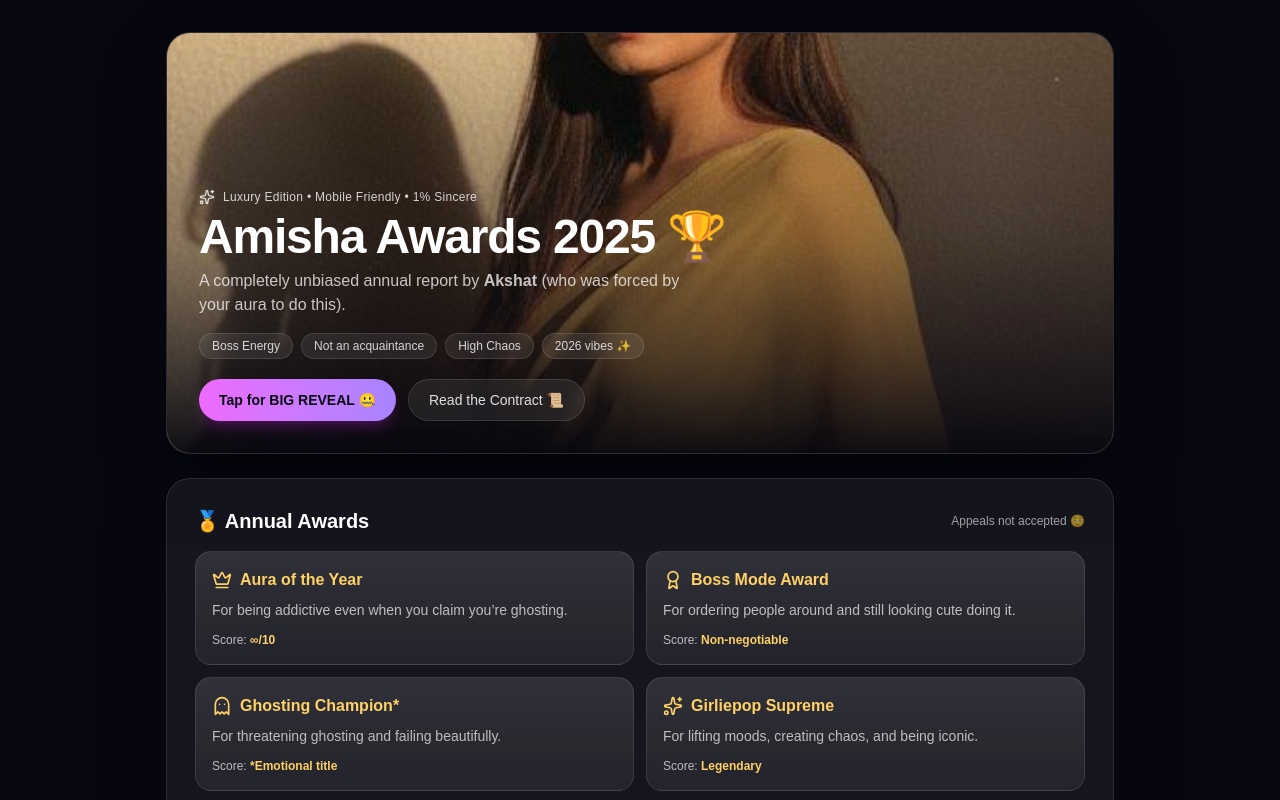
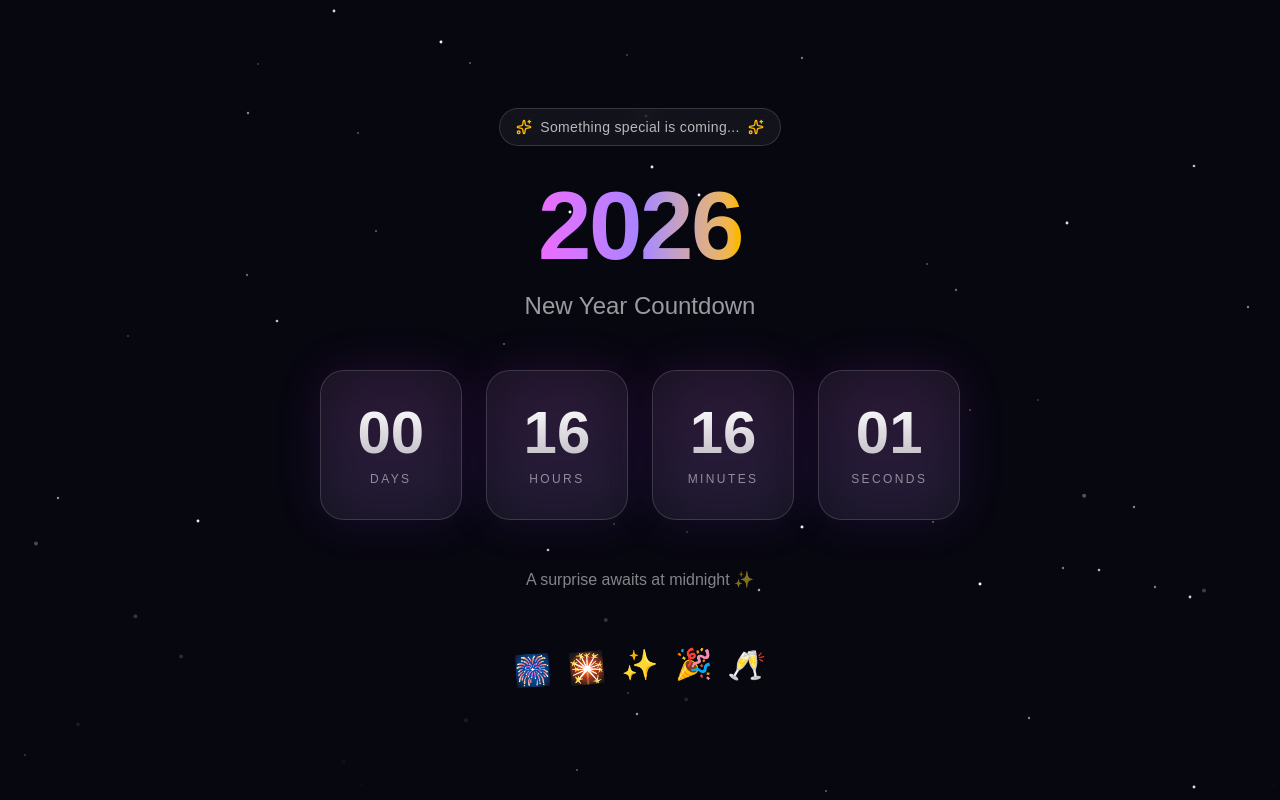
Before and after one commit to aka2910/amisha-nye, a Next.js app: page / in a window 1280 px wide. Shown: the top 800 px of the page. Built offline with nearby package versions, Linux system fonts and the light colour scheme.

Commit message:
initial commit 3

```diff
--- a/app/page.tsx
+++ b/app/page.tsx
@@ -1,7 +1,7 @@
 "use client";
 
 import { motion, AnimatePresence } from "framer-motion";
-import { useMemo, useState } from "react";
+import { useMemo, useState, useEffect } from "react";
 import Image from "next/image";
 import {
   Sparkles,
@@ -30,17 +30,250 @@ const glassCard =
 const pill =
   "rounded-full border border-white/12 bg-white/8 px-3 py-1 text-xs text-white/80 backdrop-blur";
 
+// Countdown Timer Component
+function CountdownTimer({ onComplete }: { onComplete: () => void }) {
+  const [timeLeft, setTimeLeft] = useState({
+    days: 0,
+    hours: 0,
+    minutes: 0,
+    seconds: 0,
+  });
+  const [mounted, setMounted] = useState(false);
+
+  useEffect(() => {
+    setMounted(true);
+
+    const calculateTimeLeft = () => {
+      // Target: Midnight on January 1st, 2026 (after 11:59 PM Dec 31, 2025)
+      const targetDate = new Date("2026-01-01T00:00:00");
+      const now = new Date();
+      const difference = targetDate.getTime() - now.getTime();
+
+      if (difference <= 0) {
+        onComplete();
+        return { days: 0, hours: 0, minutes: 0, seconds: 0 };
+      }
+
+      return {
+        days: Math.floor(difference / (1000 * 60 * 60 * 24)),
+        hours: Math.floor((difference / (1000 * 60 * 60)) % 24),
+        minutes: Math.floor((difference / 1000 / 60) % 60),
+        seconds: Math.floor((difference / 1000) % 60),
+      };
+    };
+
+    setTimeLeft(calculateTimeLeft());
+
+    const timer = setInterval(() => {
+      const newTimeLeft = calculateTimeLeft();
+      setTimeLeft(newTimeLeft);
+    }, 1000);
+
+    return () => clearInterval(timer);
+  }, [onComplete]);
+
+  if (!mounted) {
+    return null;
+  }
+
+  const timeBlocks = [
+    { label: "Days", value: timeLeft.days },
+    { label: "Hours", value: timeLeft.hours },
+    { label: "Minutes", value: timeLeft.minutes },
+    { label: "Seconds", value: timeLeft.seconds },
+  ];
+
+  return (
+    <main className="min-h-screen bg-[#070710] text-white overflow-hidden relative flex items-center justify-center">
+      {/* Animated background */}
+      <div className="pointer-events-none fixed inset-0 -z-10">
+        <div className={`absolute inset-0 ${shimmer}`} />
+        <div className="absolute left-[-200px] top-[-200px] h-[520px] w-[520px] rounded-full bg-fuchsia-500/25 blur-[120px] animate-pulse" />
+        <div className="absolute right-[-220px] top-[15%] h-[620px] w-[620px] rounded-full bg-violet-500/25 blur-[140px] animate-pulse" style={{ animationDelay: "1s" }} />
+        <div className="absolute left-[15%] bottom-[-220px] h-[620px] w-[620px] rounded-full bg-amber-400/15 blur-[150px] animate-pulse" style={{ animationDelay: "2s" }} />
+        <div className="absolute right-[25%] top-[40%] h-[400px] w-[400px] rounded-full bg-rose-500/15 blur-[100px] animate-pulse" style={{ animationDelay: "0.5s" }} />
+      </div>
+
+      {/* Floating particles */}
+      <div className="fixed inset-0 overflow-hidden pointer-events-none">
+        {[...Array(20)].map((_, i) => (
+          <motion.div
+            key={i}
+            className="absolute w-1 h-1 bg-white/30 rounded-full"
+            initial={{
+              x: `${Math.random() * 100}vw`,
+              y: "100vh",
+              opacity: 0,
+            }}
+            animate={{
+              y: "-10vh",
+              opacity: [0, 1, 1, 0],
+            }}
+            transition={{
+              duration: Math.random() * 10 + 10,
+              repeat: Infinity,
+              delay: Math.random() * 10,
+              ease: "linear",
+            }}
+          />
+        ))}
+      </div>
+
+      {/* Stars scattered */}
+      <div className="fixed inset-0 overflow-hidden pointer-events-none">
+        {[...Array(50)].map((_, i) => (
+          <motion.div
+            key={`star-${i}`}
+            className="absolute w-0.5 h-0.5 bg-white rounded-full"
+            style={{
+              left: `${Math.random() * 100}%`,
+              top: `${Math.random() * 100}%`,
+            }}
+            animate={{
+              opacity: [0.2, 1, 0.2],
+              scale: [1, 1.5, 1],
+            }}
+            transition={{
+              duration: Math.random() * 3 + 2,
+              repeat: Infinity,
+              delay: Math.random() * 3,
+            }}
+          />
+        ))}
+      </div>
+
+      <div className="relative z-10 px-4 text-center max-w-4xl mx-auto">
+        {/* Top decoration */}
+        <motion.div
+          initial={{ opacity: 0, y: -20 }}
+          animate={{ opacity: 1, y: 0 }}
+          transition={{ duration: 0.8 }}
+          className="mb-8"
+        >
+          <div className="inline-flex items-center gap-2 px-4 py-2 rounded-full border border-white/15 bg-white/5 backdrop-blur-sm">
+            <Sparkles className="w-4 h-4 text-amber-400" />
+            <span className="text-sm text-white/70 tracking-wide">Something special is coming...</span>
+            <Sparkles className="w-4 h-4 text-amber-400" />
+          </div>
+        </motion.div>
+
+        {/* Main heading */}
+        <motion.div
+          initial={{ opacity: 0, scale: 0.9 }}
+          animate={{ opacity: 1, scale: 1 }}
+          transition={{ duration: 0.8, delay: 0.2 }}
+        >
+          <h1 className="text-5xl sm:text-7xl md:text-8xl font-black tracking-tight">
+            <span className="bg-gradient-to-r from-fuchsia-400 via-violet-400 to-amber-400 bg-clip-text text-transparent">
+              2026
+            </span>
+          </h1>
+          <p className="mt-4 text-xl sm:text-2xl text-white/60 font-light">
+            New Year Countdown
+          </p>
+        </motion.div>
+
+        {/* Countdown blocks */}
+        <motion.div
+          initial={{ opacity: 0, y: 30 }}
+          animate={{ opacity: 1, y: 0 }}
+          transition={{ duration: 0.8, delay: 0.4 }}
+          className="mt-12 grid grid-cols-4 gap-3 sm:gap-6"
+        >
+          {timeBlocks.map((block, index) => (
+            <motion.div
+              key={block.label}
+              initial={{ opacity: 0, y: 20 }}
+              animate={{ opacity: 1, y: 0 }}
+              transition={{ duration: 0.5, delay: 0.5 + index * 0.1 }}
+              className="relative group"
+            >
+              <div className="absolute inset-0 bg-gradient-to-b from-fuchsia-500/20 to-violet-500/20 rounded-2xl sm:rounded-3xl blur-xl group-hover:blur-2xl transition-all opacity-60" />
+              <div className="relative rounded-2xl sm:rounded-3xl border border-white/15 bg-white/5 backdrop-blur-md p-4 sm:p-6 md:p-8 overflow-hidden">
+                {/* Shimmer effect */}
+                <div className="absolute inset-0 bg-gradient-to-r from-transparent via-white/5 to-transparent -translate-x-full group-hover:translate-x-full transition-transform duration-1000" />
+
+                <motion.span
+                  key={block.value}
+                  initial={{ opacity: 0, y: -10 }}
+                  animate={{ opacity: 1, y: 0 }}
+                  className="block text-3xl sm:text-5xl md:text-6xl font-bold bg-gradient-to-b from-white to-white/70 bg-clip-text text-transparent"
+                >
+                  {String(block.value).padStart(2, "0")}
+                </motion.span>
+                <span className="block mt-2 text-[10px] sm:text-xs uppercase tracking-[0.2em] text-white/50">
+                  {block.label}
+                </span>
+              </div>
+            </motion.div>
+          ))}
+        </motion.div>
+
+        {/* Subtitle */}
+        <motion.div
+          initial={{ opacity: 0 }}
+          animate={{ opacity: 1 }}
+          transition={{ duration: 0.8, delay: 0.8 }}
+          className="mt-12"
+        >
+          <p className="text-white/50 text-sm sm:text-base">
+            A surprise awaits at midnight ✨
+          </p>
+        </motion.div>
+
+        {/* Bottom decoration */}
+        <motion.div
+          initial={{ opacity: 0, y: 20 }}
+          animate={{ opacity: 1, y: 0 }}
+          transition={{ duration: 0.8, delay: 1 }}
+          className="mt-16 flex justify-center gap-4"
+        >
+          {["🎆", "🎇", "✨", "🎉", "🥂"].map((emoji, i) => (
+            <motion.span
+              key={i}
+              className="text-2xl sm:text-3xl"
+              animate={{
+                y: [0, -10, 0],
+                rotate: [0, 5, -5, 0],
+              }}
+              transition={{
+                duration: 2,
+                repeat: Infinity,
+                delay: i * 0.2,
+              }}
+            >
+              {emoji}
+            </motion.span>
+          ))}
+        </motion.div>
+      </div>
+    </main>
+  );
+}
+
 export default function Page() {
   const [reveal, setReveal] = useState(false);
   const [contractStatus, setContractStatus] = useState<string>("");
   const [activeImg, setActiveImg] = useState<string | null>(null);
+  const [showContent, setShowContent] = useState(false);
+  const [mounted, setMounted] = useState(false);
+
+  useEffect(() => {
+    setMounted(true);
+    // Check if we're past midnight on Jan 1, 2026
+    const targetDate = new Date("2026-01-01T00:00:00");
+    const now = new Date();
+    if (now >= targetDate) {
+      setShowContent(true);
+    }
+  }, []);
 
   const awards = useMemo(
     () => [
       {
         icon: <Crown className="h-5 w-5" />,
         title: "Aura of the Year",
-        desc: "For being addictive even when you claim you’re ghosting.",
+        desc: "For being addictive even when you claim you're ghosting.",
         score: "∞/10",
       },
       {
@@ -90,6 +323,21 @@ export default function Page() {
     []
   );
 
+  // Show nothing while checking time on client
+  if (!mounted) {
+    return (
+      <main className="min-h-screen bg-[#070710] text-white flex items-center justify-center">
+        <div className="w-8 h-8 border-2 border-white/20 border-t-white/80 rounded-full animate-spin" />
+      </main>
+    );
+  }
+
+  // Show countdown if not yet time
+  if (!showContent) {
+    return <CountdownTimer onComplete={() => setShowContent(true)} />;
+  }
+
+  // Main content after countdown
   return (
     <main className="min-h-screen bg-[#070710] text-white selection:bg-fuchsia-400/30 selection:text-white">
       {/* Background glow */}
@@ -246,10 +494,10 @@ export default function Page() {
                   Ghosting longer than <b>24 hours</b> requires a written apology.
                 </li>
                 <li>
-                  “Acquaintance” is permitted only as a joke. Permanent use is illegal.
+                  "Acquaintance" is permitted only as a joke. Permanent use is illegal.
                 </li>
                 <li>
-                  Amisha’s aura is officially unbeatable; arguing is pointless.
+                  Amisha's aura is officially unbeatable; arguing is pointless.
                 </li>
                 <li>If bored, entertainment is mandatory. No refunds.</li>
               </ul>
@@ -258,7 +506,7 @@ export default function Page() {
             <div className="rounded-2xl border border-white/10 bg-white/8 p-4">
               <h3 className="font-semibold">Signature Clause</h3>
               <p className="mt-2 text-sm text-white/70">
-                By reading this, you confirm that you’re at least <b>1% responsible</b>
+                By reading this, you confirm that you're at least <b>1% responsible</b>
                 for making Akshat smile in 2025.
               </p>
 
@@ -302,7 +550,7 @@ export default function Page() {
         >
           <h2 className="text-lg font-bold sm:text-xl">🎨 Proof</h2>
           <p className="mt-2 text-sm text-white/70">
-            People don’t draw strangers. That’s premium behaviour. 😌
+            People don't draw strangers. That's premium behaviour. 😌
           </p>
 
           <div className="mt-4 flex flex-col gap-4 sm:flex-row sm:items-center">
@@ -319,7 +567,7 @@ export default function Page() {
               Keep your aura. Keep your chaos. Keep being you.
               <br />
               <br />
-              And yes… this is 1% sincere. That’s the max.
+              And yes… this is 1% sincere. That's the max.
             </div>
           </div>
         </motion.section>
@@ -406,14 +654,14 @@ export default function Page() {
           </div>
 
           <p className="mt-3 text-sm text-white/75">
-            In 2026, you will still say “bro”, still threaten ghosting, still act
+            In 2026, you will still say "bro", still threaten ghosting, still act
             like you don't care —
             <br />
-            and still somehow be the most interesting part of someone’s day.
+            and still somehow be the most interesting part of someone's day.
           </p>
 
           <p className="mt-3 text-sm text-white/75">
-            Happy New Year, <b>Amisha</b>. Don’t change.
+            Happy New Year, <b>Amisha</b>. Don't change.
             <br />
             Just maybe… be 5% nicer 😌
           </p>
```
Also changed, not shown: public/images/hero.jpg, public/images/hero1.jpg (added).
